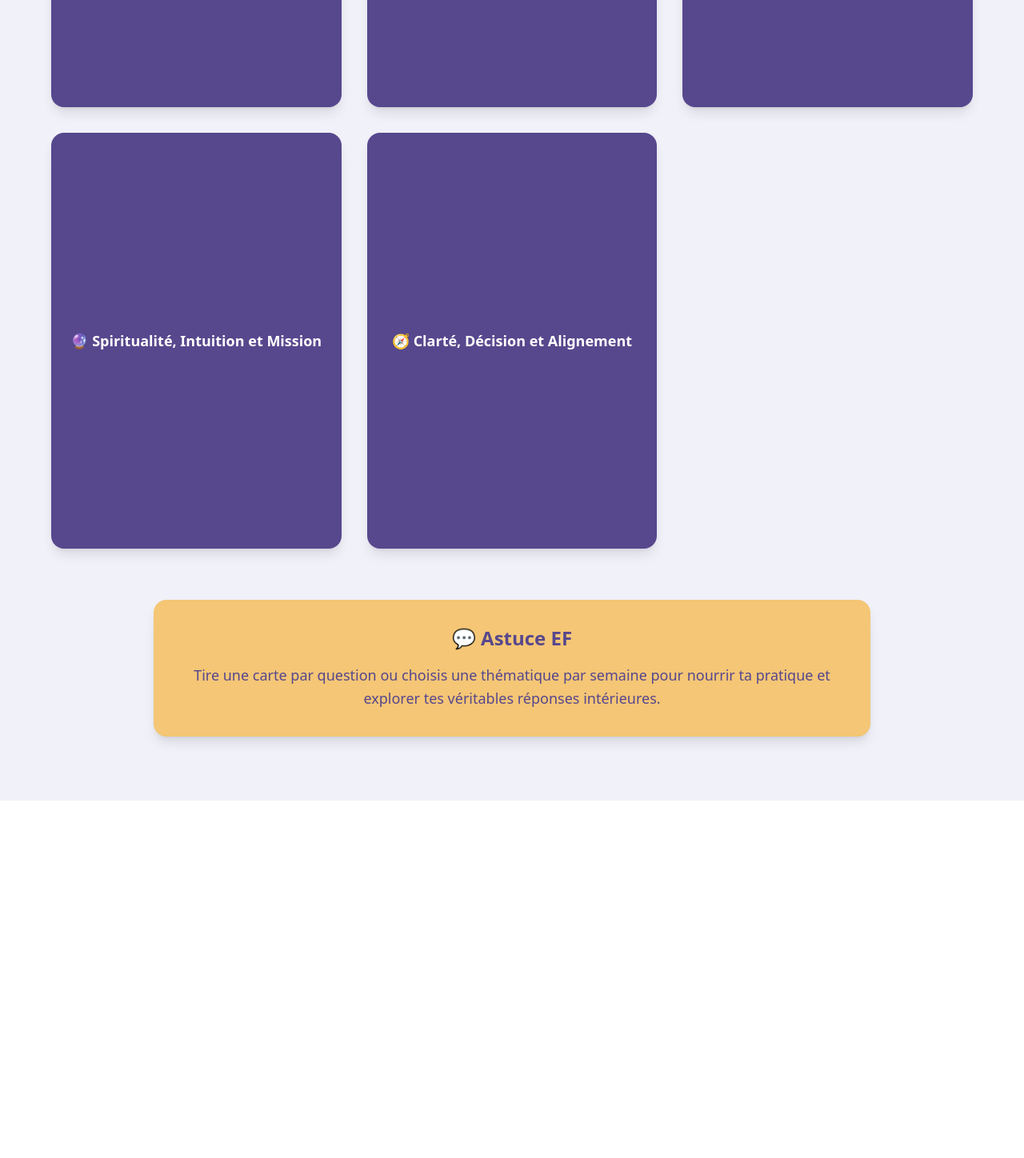
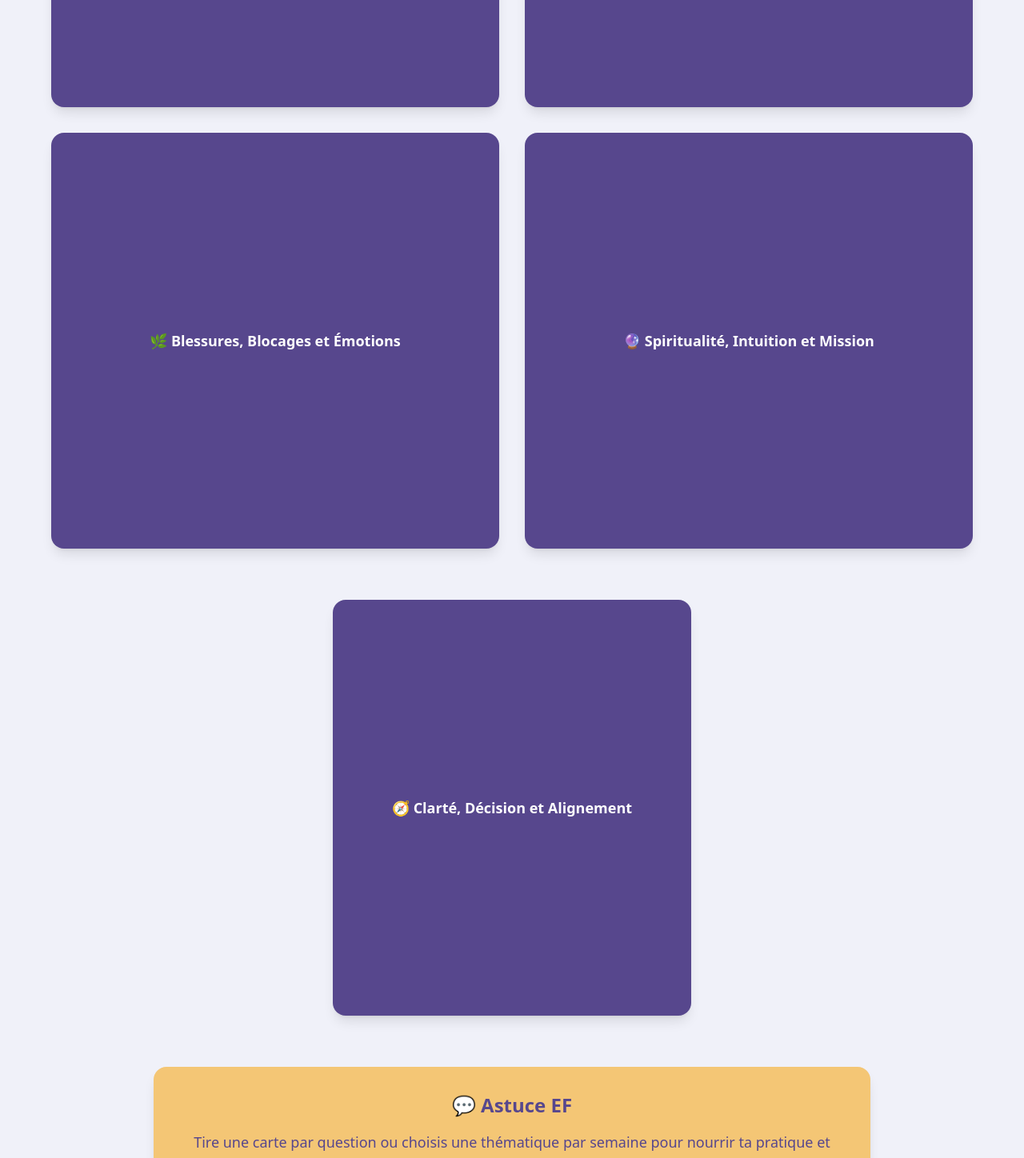
Before and after one commit to dokatel/powerful-question-reveal-cards, a React (Vite) app: page / in a window 1280 px wide. Shown: the part 790-2238 px from the top of the page at 80% size. Before the commit the page ends 1791 px from the top, so only its background shows below. Built offline with nearby package versions, Linux system fonts and the light colour scheme.

Commit message:
Fix: Center the last card row
Center the last row of cards in the grid layout.

```diff
--- a/src/components/PowerfulQuestions.tsx
+++ b/src/components/PowerfulQuestions.tsx
@@ -91,8 +91,8 @@ const PowerfulQuestions = () => {
           </div>
         </div>
 
-        <div className="grid grid-cols-1 md:grid-cols-2 lg:grid-cols-3 gap-8 mb-16">
-          {questions.map((question, index) => (
+        <div className="grid grid-cols-1 md:grid-cols-2 lg:grid-cols-2 gap-8 mb-16">
+          {questions.slice(0, 4).map((question, index) => (
             <div
               key={index}
               className="group relative [perspective:1000px]"
@@ -139,6 +139,52 @@ const PowerfulQuestions = () => {
           ))}
         </div>
 
+        {/* Cinquième carte centrée */}
+        <div className="flex justify-center mb-16">
+          <div
+            className="group relative [perspective:1000px] w-full max-w-md"
+            style={{ height: `${cardHeight}px` }}
+          >
+            {/* Container avec effet flip */}
+            <div className="relative w-full h-full transition-transform duration-700 [transform-style:preserve-3d] group-hover:[transform:rotateY(180deg)]">
+
+              {/* Face avant - Titre */}
+              <div
+                className="absolute inset-0 p-6 rounded-2xl shadow-lg flex items-center justify-center [backface-visibility:hidden]"
+                style={{ backgroundColor: '#57478D' }}
+              >
+                <h3 className="text-lg font-bold text-white text-center leading-tight">
+                  {questions[4].title}
+                </h3>
+              </div>
+
+              {/* Face arrière - Questions */}
+              <div
+                className="absolute inset-0 p-6 rounded-2xl shadow-lg [backface-visibility:hidden] [transform:rotateY(180deg)] overflow-y-auto"
+                style={{ backgroundColor: '#F4C675' }}
+              >
+                <ul className="space-y-3 h-full flex flex-col justify-center">
+                  {questions[4].bullets.map((bullet, bulletIndex) => (
+                    <li
+                      key={bulletIndex}
+                      className="flex items-start"
+                      style={{ color: '#57478D' }}
+                    >
+                      <span
+                        className="w-2 h-2 rounded-full mr-3 mt-2 flex-shrink-0"
+                        style={{ backgroundColor: '#57478D' }}
+                      ></span>
+                      <span className="text-sm font-medium leading-relaxed">
+                        {bullet}
+                      </span>
+                    </li>
+                  ))}
+                </ul>
+              </div>
+            </div>
+          </div>
+        </div>
+
         {/* Section d'astuce */}
         <div className="text-center">
           <div
```
